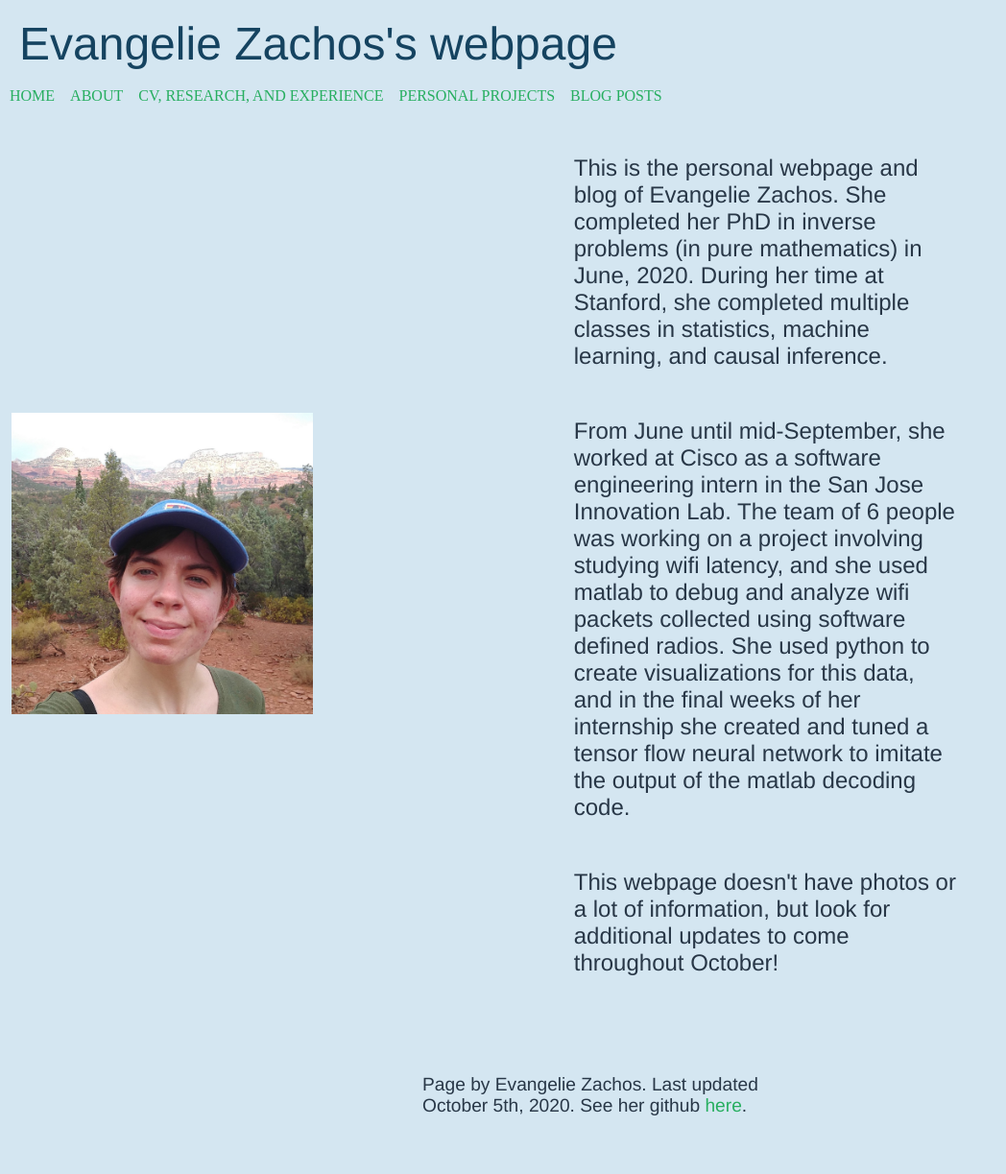
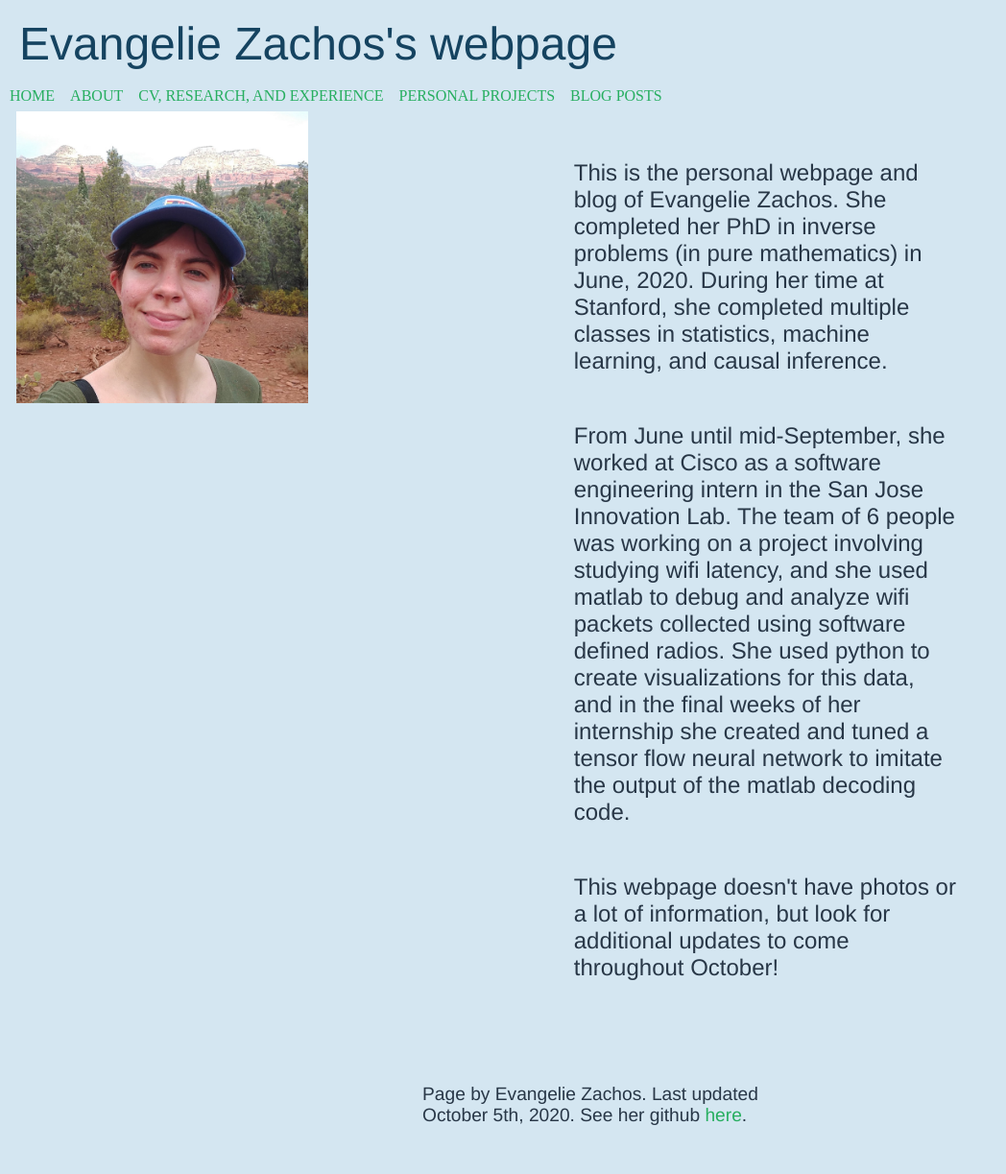
Before and after one commit to ezachos/ezachos.github.io, a Jekyll site: the page built from index.html, in a window 1280 px wide. Shown: the whole page at 96% size, without its empty margins (0-1048 px from the left). Built offline with Jekyll 4.4.1, drawn with Linux system fonts in a browser that asks for light colours.

Commit message:
Update styles.css

```diff
--- a/css/styles.css
+++ b/css/styles.css
@@ -24,6 +24,10 @@ p {
   font: 1.5em 'Helvetica Neue', 'Arial', 'Sans-Serif';
 }
 
+table td {
+  padding: 5px;
+  vertical-align: top;
+}
 
 footer {color:#283747; font-family:'Helvetica Neue', 'Arial', 'Sans-Serif'; font-size:0.8em; font-weight:400;
     display: block;
```
